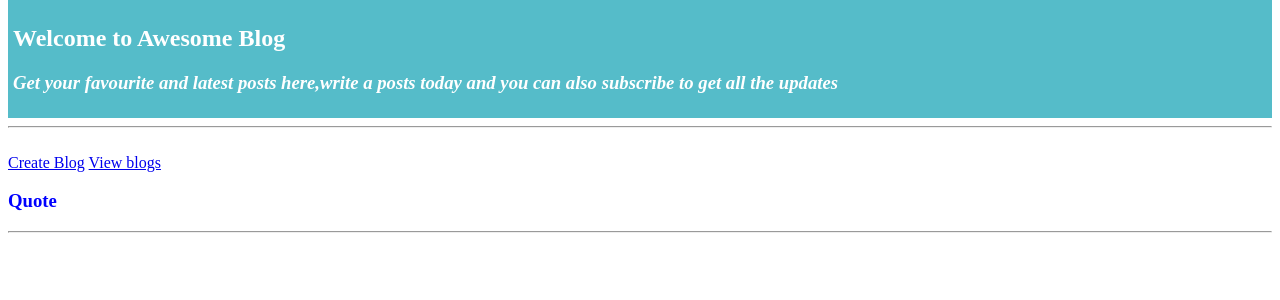
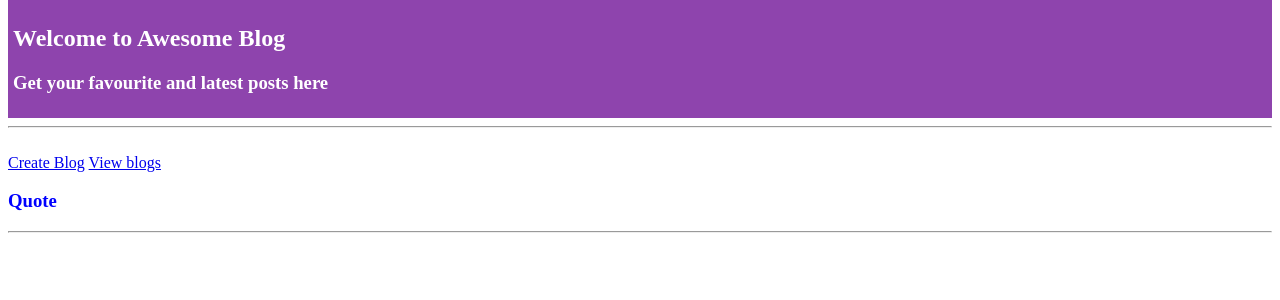
Before and after one commit to jepkess/blogApp, a Flask app: page / in a window 1280 px wide. Shown: the part 80-380 px from the top of the page. Run offline with Flask 2, Linux system fonts and the light colour scheme; data that the repository does not hold is empty; some libraries are stand-ins or nearby versions.

Commit message:
add h3 on the home.html file

```diff
--- a/app/templates/home.html
+++ b/app/templates/home.html
@@ -7,10 +7,10 @@
 
 {% block content %}
 
-<div class="jumbotron text-center" style= "background-color: #55BCC9; color:white; padding: 5px;">
+<div class="jumbotron text-center" style= "background-color: #8E44AD; color:white; padding: 5px;">
 
   <h2>Welcome to Awesome Blog</h2>
-  <h3 style="font-style: italic;">Get your favourite and latest posts here,write a  posts today and you can also subscribe to get all the updates</h3>
+  <h3>Get your favourite and latest posts here</h3>
 </div>
     <div class="container">
         <hr>
@@ -18,6 +18,7 @@
           <div class="col-md-4">
             <br>
               <a href="../blog/" class="btn btn-info btn-sm">Create Blog</a>
+
               <a href="{{url_for('main.category')}}" class="btn btn-info btn-sm">View blogs</a>
 
             </div>
```
